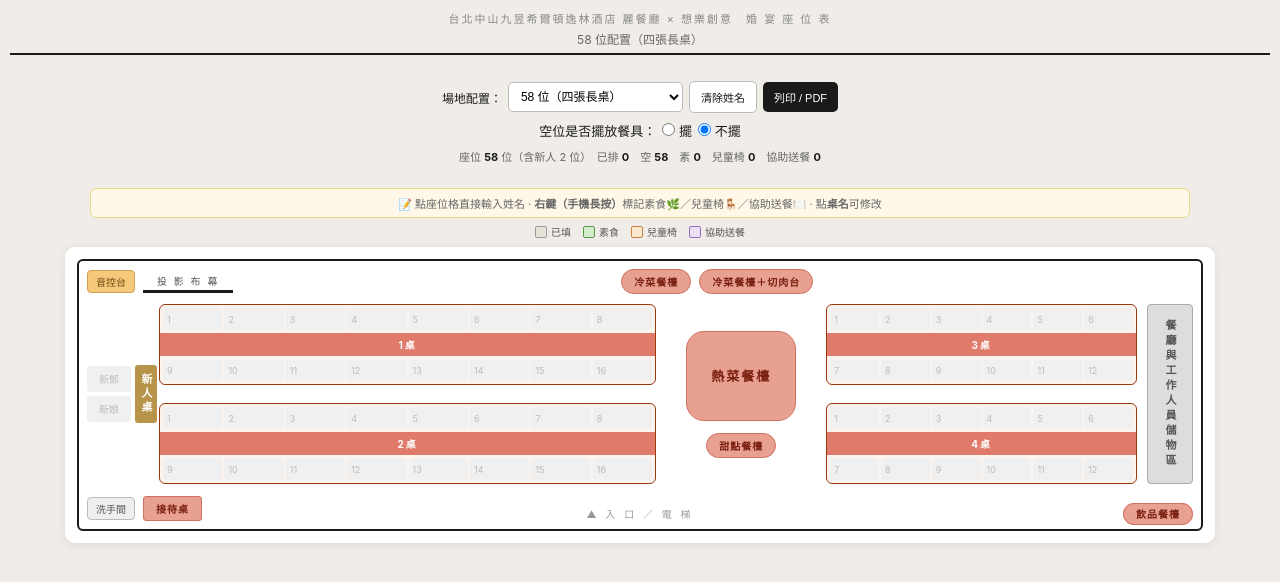
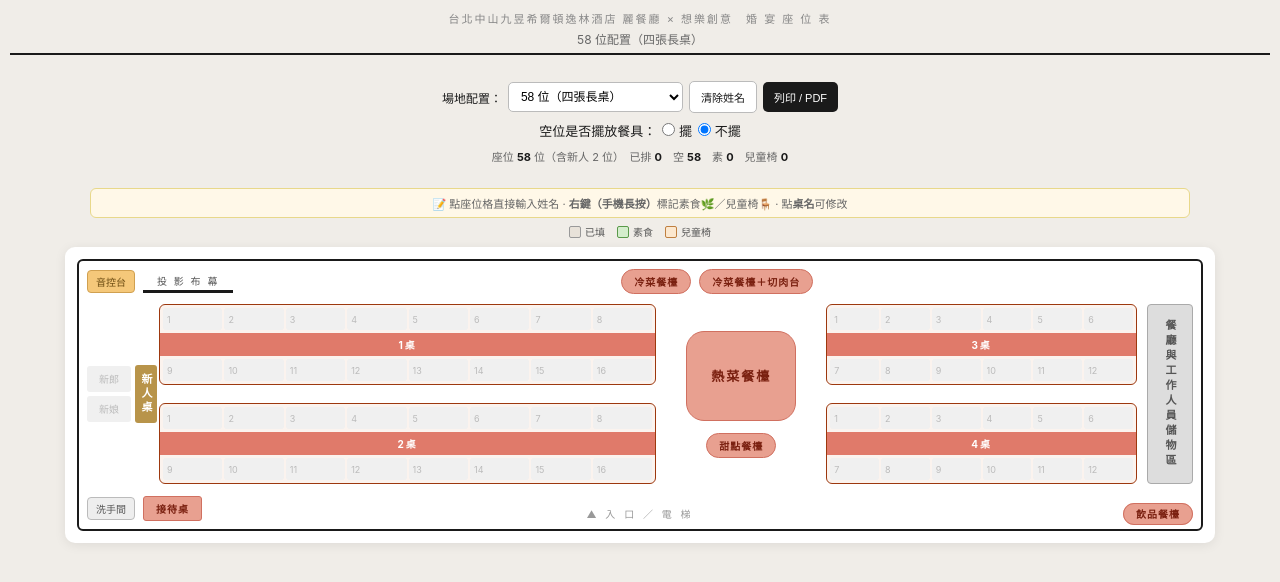
Before and after one commit to weddingfun/doubletree, a plain HTML site: page index.html in a window 1280 px wide. Drawn offline with Linux system fonts and the light colour scheme.

Commit message:
Update comments and hints in index.html

```diff
--- a/index.html
+++ b/index.html
@@ -1,5 +1,5 @@
 <!DOCTYPE html>
-<!-- 檔案：seating_doubletree.html｜版本：2026-10-04 -->
+<!-- 檔案：seating_doubletree.html｜版本：2026-10-04b -->
 <html lang="zh-Hant">
 <head>
 <meta charset="UTF-8">
@@ -110,15 +110,14 @@ body{font-family:-apple-system,"PingFang TC","Helvetica Neue",sans-serif;backgro
   <label><input type="radio" name="ep" value="yes"> 擺</label>
   <label><input type="radio" name="ep" value="no" checked> 不擺</label>
 </div>
-<div class="stat">座位 <b id="sCap">0</b> 位（含新人 2 位）　已排 <b id="sSeated">0</b>　空 <b id="sEmpty">0</b>　素 <b id="sVeg">0</b>　兒童椅 <b id="sKid">0</b>　協助送餐 <b id="sHelp">0</b><span id="sMainWrap" style="display:none">　<span class="mA">主餐A</span> <b id="sSteak">0</b>　<span class="mB">主餐B</span> <b id="sPork">0</b></span></div>
+<div class="stat">座位 <b id="sCap">0</b> 位（含新人 2 位）　已排 <b id="sSeated">0</b>　空 <b id="sEmpty">0</b>　素 <b id="sVeg">0</b>　兒童椅 <b id="sKid">0</b><span id="sMainWrap" style="display:none">　<span class="mA">主餐A</span> <b id="sSteak">0</b>　<span class="mB">主餐B</span> <b id="sPork">0</b></span></div>
 <div class="warn" id="warn"></div>
-<div class="hint">📝 點座位格直接輸入姓名 · <b>右鍵（手機長按）</b>標記素食🌿／兒童椅🪑／協助送餐🍽️ · 點<b>桌名</b>可修改</div>
+<div class="hint">📝 點座位格直接輸入姓名 · <b>右鍵（手機長按）</b>標記素食🌿／兒童椅🪑 · 點<b>桌名</b>可修改</div>
 <div class="legend">
   <div class="leg"><div class="leg-box" style="background:#E8E2D9;border-color:#999"></div>已填</div>
   <div class="leg"><div class="leg-box" style="background:#D4EDCC;border-color:#5a9a4a"></div>素食</div>
   <div class="leg"><div class="leg-box" style="background:#FCE8CF;border-color:#c08040"></div>兒童椅</div>
-  <div class="leg"><div class="leg-box" style="background:#E8E0F5;border-color:#9a70cc"></div>協助送餐</div>
-  <div class="leg semi-only" style="display:none"><div class="leg-box" style="box-shadow:inset 6px 0 0 #9D380E"></div>主餐：<span class="mA">主餐A</span></div>
+    <div class="leg semi-only" style="display:none"><div class="leg-box" style="box-shadow:inset 6px 0 0 #9D380E"></div>主餐：<span class="mA">主餐A</span></div>
   <div class="leg semi-only" style="display:none"><div class="leg-box" style="box-shadow:inset 6px 0 0 #6BA1C7"></div>主餐：<span class="mB">主餐B</span></div>
 </div>
 
@@ -156,7 +155,7 @@ body{font-family:-apple-system,"PingFang TC","Helvetica Neue",sans-serif;backgro
 
   function $(id){ return document.getElementById(id); }
   function esc(s){ return String(s||'').replace(/[&<>"]/g,function(c){return{'&':'&amp;','<':'&lt;','>':'&gt;','"':'&quot;'}[c];}); }
-  function cls(s){ return 'seat'+(!s.name ? '' : s.veg?' veg':s.kid?' kid':s.help?' help':' filled')+(s.name&&SEMI&&s.main==='S'?' main-s':s.name&&SEMI&&s.main==='P'?' main-p':''); }
+  function cls(s){ return 'seat'+(!s.name ? '' : s.veg?' veg':s.kid?' kid':' filled')+(s.name&&SEMI&&s.main==='S'?' main-s':s.name&&SEMI&&s.main==='P'?' main-p':''); }
   function is36(){ return state.layout !== '58'; }
   function visible(key){ return key==='M'||key==='L1'||key==='L2'||!is36(); }
   function seatCountOf(key){ var t=state.tables[key]; if(key==='L1'||key==='L2') return is36()?17:16; return t.seats.length; }
@@ -215,7 +214,7 @@ body{font-family:-apple-system,"PingFang TC","Helvetica Neue",sans-serif;backgro
       });
     });
     $('sCap').textContent=cap; $('sSeated').textContent=seated; $('sEmpty').textContent=cap-seated;
-    $('sVeg').textContent=veg; $('sKid').textContent=kid; $('sHelp').textContent=help;
+    $('sVeg').textContent=veg; $('sKid').textContent=kid;
     $('sMainWrap').style.display=SEMI?'':'none'; $('sSteak').textContent=steak; $('sPork').textContent=pork;
     document.querySelectorAll('.semi-only').forEach(function(e){ e.style.display=SEMI?'':'none'; });
     var w = [];
@@ -279,7 +278,6 @@ body{font-family:-apple-system,"PingFang TC","Helvetica Neue",sans-serif;backgro
     }
     item('素食 🌿',s.veg,function(){ s.veg=!s.veg; if(s.veg){s.kid=false;s.main='';} });
     item('兒童椅 🪑',s.kid,function(){ s.kid=!s.kid; if(s.kid){s.veg=false;} });
-    item('協助送餐 🍽️',s.help,function(){ s.help=!s.help; });
     item('清除此座位',false,function(){ s.name='';s.veg=s.kid=s.help=false;s.main=''; },'#c0392b');
     document.body.appendChild(menu);
     setTimeout(function(){ document.addEventListener('click',function h(ev){ if(!menu.contains(ev.target)){ menu.remove(); document.removeEventListener('click',h);} }); },10);
```
